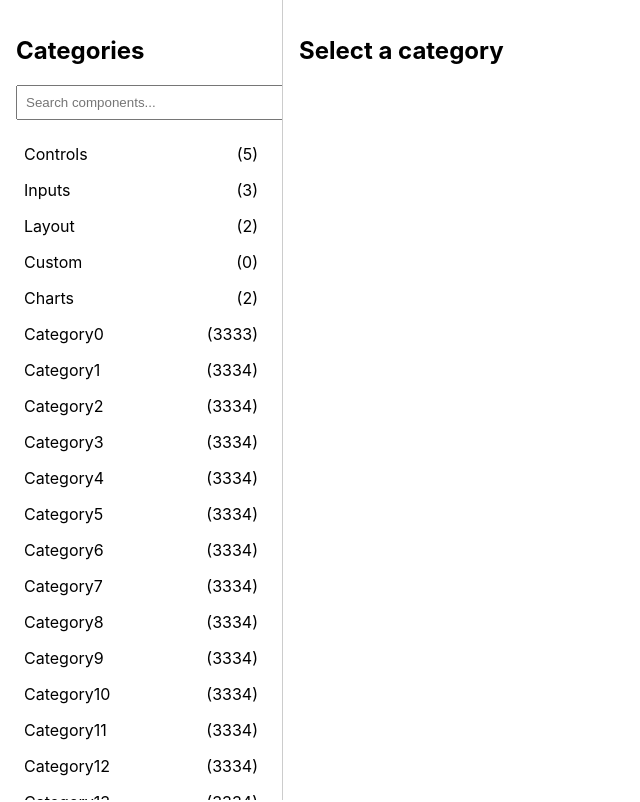
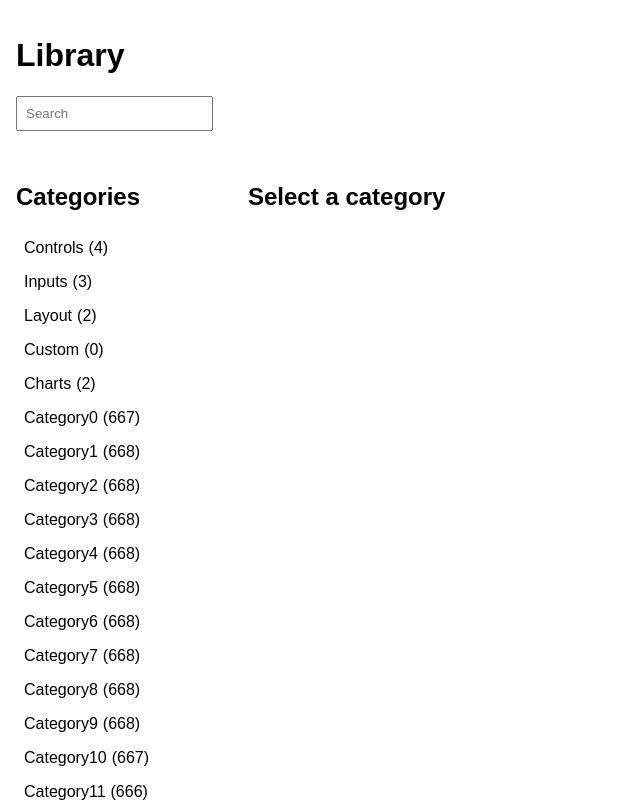
Before and after one commit to caetanosasia/library-component, a React (Create React App) app: page / in a window 1280 px wide. Shown: the top 802 px of the page, without its empty margins (0-640 px from the left). Built offline with nearby package versions, Linux system fonts and the light colour scheme.

Commit message:
refine styles for improved UI presentation, more similar to the challenge example

```diff
--- a/src/App.tsx
+++ b/src/App.tsx
@@ -3,6 +3,8 @@ import { Library } from './data/libraryData';
 import { LibraryData } from './types/libraryTypes';
 import CategoryPanel from './components/CategoryPanel/CategoryPanel';
 import ComponentPanel from './components/ComponentPanel/ComponentPanel';
+import SearchInput from './components/SearchInput/SearchInput';
+
 
 const LibraryComponent: React.FC<{ initialData: LibraryData }> = ({ initialData }) => {
   const [searchTerm, setSearchTerm] = useState<string>('');
@@ -70,18 +72,24 @@ const LibraryComponent: React.FC<{ initialData: LibraryData }> = ({ initialData
   }, [filteredComponents, selectedCategory]);
 
   return (
-    <div style={{ display: 'flex', height: '100vh' }}>
+    <div style={{ padding: '16px', fontFamily: 'Arial, sans-serif', boxSizing: 'border-box' }}>
+      <h1>Library</h1>
+      <SearchInput
+        value={searchTerm}
+        onChange={handleSearchChange}
+        placeholder="Search"
+        />
+      <div style={{ display: 'flex' }}>
         <CategoryPanel
           categories={categoriesWithCounts}
           selectedCategory={selectedCategory}
           onCategorySelect={handleCategorySelect}
-        searchTerm={searchTerm}
-        onSearchChange={handleSearchChange}
           />
         <ComponentPanel
           selectedCategory={selectedCategory}
           components={categoryComponents}
           />
+      </div>
     </div>
   );
 };
--- a/src/components/CategoryPanel/CategoryItem.tsx
+++ b/src/components/CategoryPanel/CategoryItem.tsx
@@ -10,14 +10,13 @@ const CategoryItem: React.FC<CategoryItemProps> = React.memo(({
     style={{
       padding: '8px',
       cursor: 'pointer',
-      backgroundColor: isSelected ? '#eee' : 'transparent',
+      backgroundColor: isSelected ? '#6b95e9' : 'transparent',
       display: 'flex',
-      justifyContent: 'space-between'
     }}
     onClick={() => onSelect(category.name)}
   >
     <span>{category.name}</span>
-    <span>({category.filteredCount})</span>
+    <span style={{marginLeft: '5px'}}>({category.filteredCount})</span>
   </li>
 ));
 
--- a/src/components/CategoryPanel/CategoryPanel.tsx
+++ b/src/components/CategoryPanel/CategoryPanel.tsx
@@ -1,29 +1,21 @@
 import React from 'react';
 import { CategoryPanelProps } from '../../types/libraryTypes';
 import CategoryItem from './CategoryItem';
-import SearchInput from '../SearchInput/SearchInput';
 
 const CategoryPanel: React.FC<CategoryPanelProps> = ({
   categories,
   selectedCategory,
   onCategorySelect,
-  searchTerm,
-  onSearchChange
 }) => {
   return (
     <div style={{
-      width: '250px',
-      borderRight: '1px solid #ccc',
-      padding: '16px',
+      padding: '16px 16px 0 0',
+      width: '200px',
       overflowY: 'auto'
     }}>
+
+
       <h2>Categories</h2>
-      <SearchInput
-        value={searchTerm}
-        onChange={onSearchChange}
-        placeholder="Search components..."
-      />
-
       <ul style={{ listStyle: 'none', padding: 0 }}>
         {categories.map(category => (
           <CategoryItem
--- a/src/components/ComponentPanel/ComponentList.tsx
+++ b/src/components/ComponentPanel/ComponentList.tsx
@@ -21,13 +21,13 @@ const ComponentList: React.FC<ComponentListProps> = ({ components }) => {
   }
 
   return (
-    <ul style={{ listStyle: 'none', padding: 0 }}>
+    <div style={{ listStyle: 'none', padding: 0, display: 'flex', flexWrap: 'wrap' }}>
       {components.map(comp => (
-        <li key={comp.Name} style={{ padding: '8px', borderBottom: '1px solid #eee' }}>
+        <div key={comp.Name} style={{ padding: '8px', border: '1px solid #c4c4c4', margin: '0 4px 4px 0', minWidth: '75px' }}>
           {comp.Name}
-        </li>
+        </div>
       ))}
-    </ul>
+    </div>
   );
 };
 
--- a/src/components/SearchInput/SearchInput.tsx
+++ b/src/components/SearchInput/SearchInput.tsx
@@ -18,7 +18,7 @@ const SearchInput: React.FC<SearchInputProps> = ({
         placeholder={placeholder}
         value={value}
         onChange={(e) => onChange(e.target.value)}
-        style={{ width: '100%', padding: '8px' }}
+        style={{ padding: '8px' }}
       />
     </div>
   );
--- a/src/data/libraryData.ts
+++ b/src/data/libraryData.ts
@@ -22,7 +22,6 @@ export const Library: LibraryData = {
     { Name: "Bar Chart", Categories: ["Charts"] },
     { Name: "Line Chart", Categories: ["Charts"] },
     { Name: "Button", Categories: ["Controls"] },
-    { Name: "Button", Categories: ["Controls"] },
     { Name: "Input Field", Categories: ["Controls", "Inputs"] },
     { Name: "Checkbox", Categories: ["Controls", "Inputs"] },
     { Name: "Radio Button", Categories: ["Controls", "Inputs"] },
@@ -30,4 +29,4 @@ export const Library: LibraryData = {
   Categories: ["Controls", "Inputs", "Layout", "Custom", "Charts"],
 };
 
-addBigData(30, 50000);
+addBigData(30, 10000);
--- a/src/types/libraryTypes.ts
+++ b/src/types/libraryTypes.ts
@@ -30,8 +30,6 @@ export interface CategoryPanelProps {
   categories: CategoryCount[];
   selectedCategory: string | null;
   onCategorySelect: (category: string) => void;
-  searchTerm: string;
-  onSearchChange: (term: string) => void;
 }
 
 export interface ComponentPanelProps {
```
Lines whose indentation alone changed are shown as unchanged.
